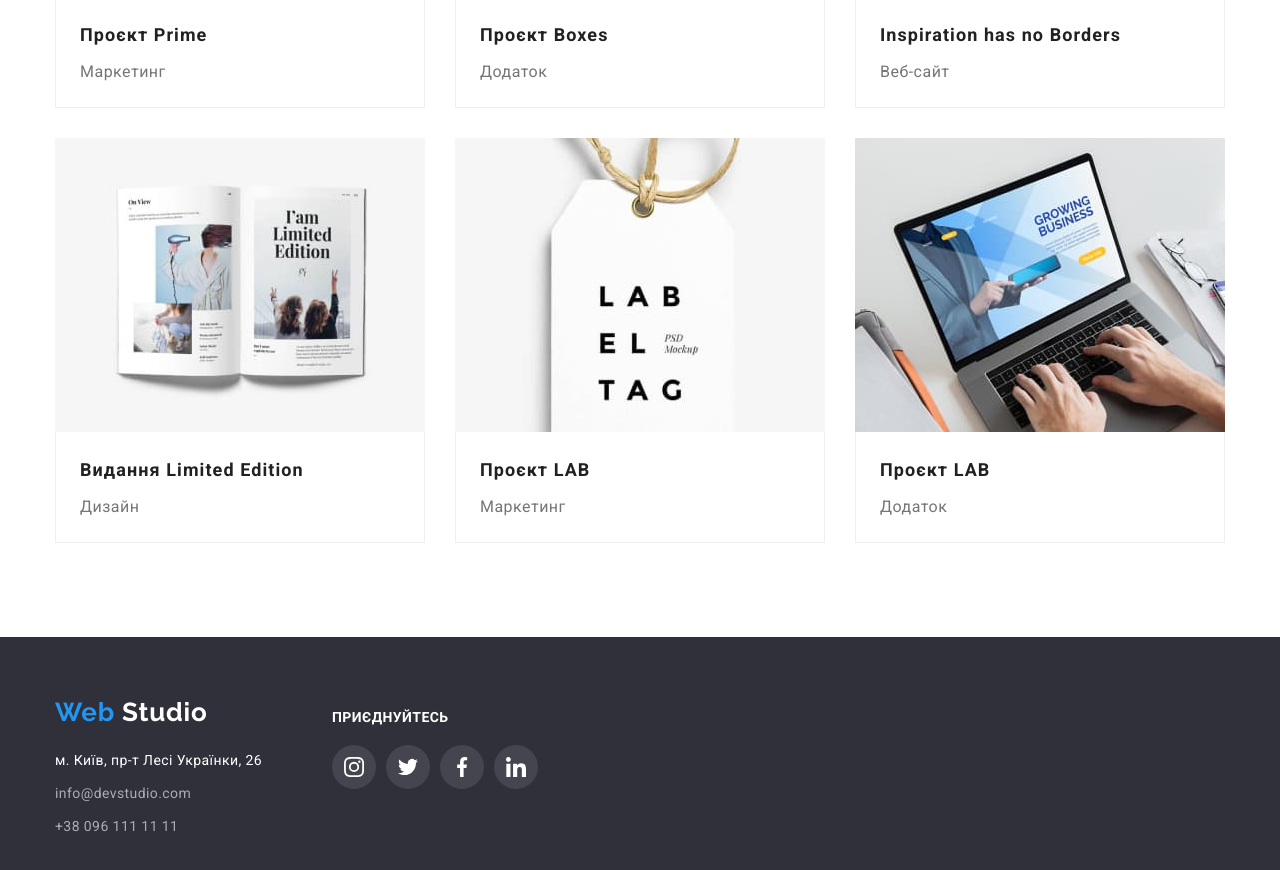
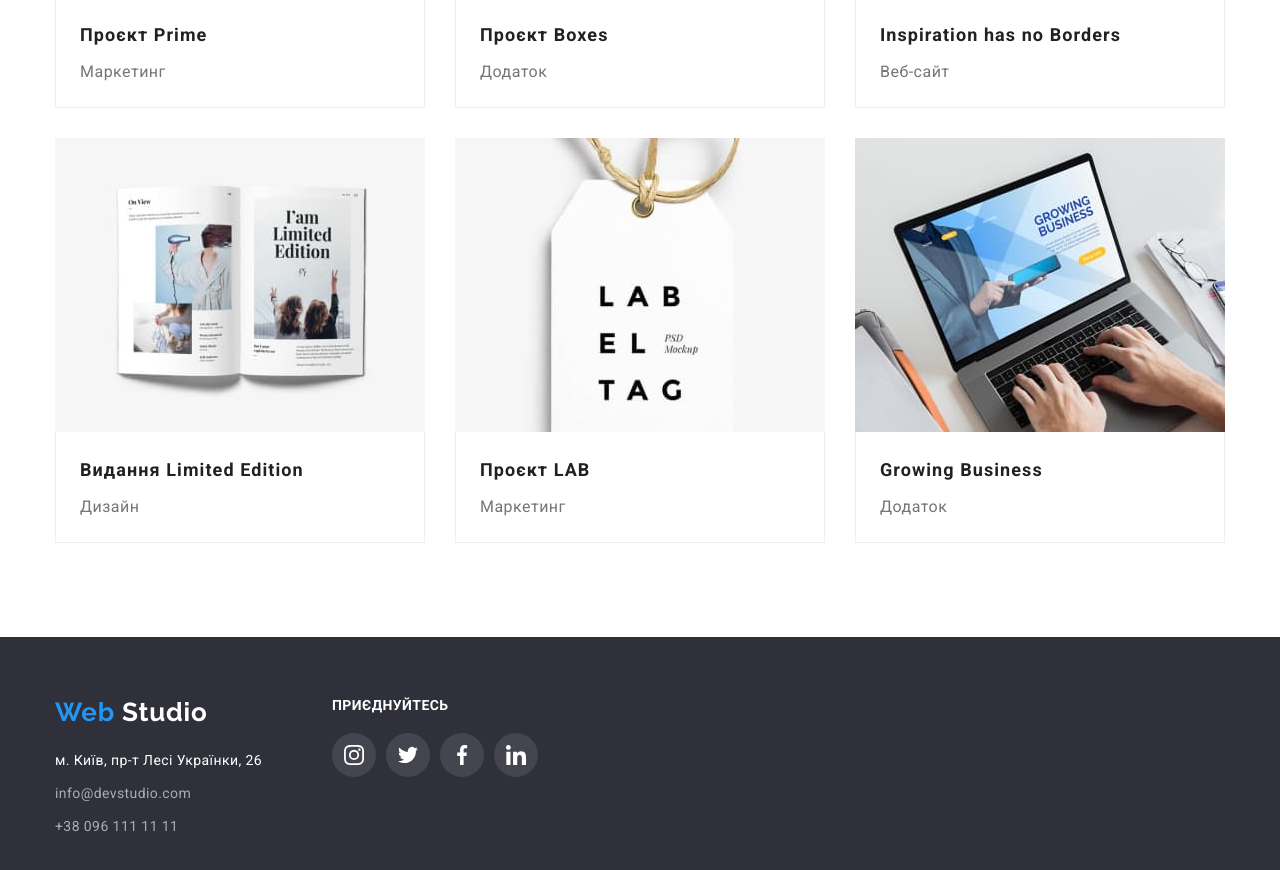
Before and after one commit to amvrogor/goit-markup-hw-04, a plain HTML site: page portfolio.html in a window 1280 px wide. Shown: the part 996-1866 px from the top of the page. Drawn offline with nearby package versions, Linux system fonts and the light colour scheme.

Commit message:
Changes after mentor

```diff
--- a/css/styles.css
+++ b/css/styles.css
@@ -319,17 +319,20 @@ img {
 }
 
 .clients .list li {
+	width: calc((100% - 5 * 30px) / 6);
+}
+
+.clients .list .link {
 	display: flex;
 	justify-content: center;
 	align-items: center;
-	width: calc((100% - 5 * 30px) / 6);
 	height: 92px;
 	border: 1px solid #afb1b8;
 	border-radius: 4px;
 	fill: #afb1b8;
 }
 
-.clients .list li:hover {
+.clients .list .link:hover {
 	border: 1px solid var(--accent-color);
 	cursor: pointer;
 	fill: var(--accent-color)
@@ -385,7 +388,7 @@ img {
 }
 
 .footer .social p {
-	padding-top: 12px;
+	/* padding-top: 12px; */
 	font-weight: 700;
 	font-size: 14px;
 	line-height: 16px;
@@ -475,7 +478,12 @@ img {
 	margin-bottom: 0;
 }
 
-.portfolio .item:hover {
+.portfolio .link {
+	display: block;
+	color: currentColor;
+}
+
+.portfolio .link:hover {
 	box-shadow: 0px 1px 1px rgba(0, 0, 0, 0.12), 0px 4px 4px rgba(0, 0, 0, 0.06),
 		1px 4px 6px rgba(0, 0, 0, 0.16);
 }
@@ -498,8 +506,3 @@ img {
 .portfolio .item p {
 	margin-top: 4px;
 }
-
-.portfolio a {
-	color: currentColor;
-
-}
--- a/portfolio.html
+++ b/portfolio.html
@@ -162,7 +162,7 @@
 							<a class="link" href="">
 								<img src="./images/growingbusuness.jpg" alt="Growing Business" width="370" />
 								<div class="text">
-									<h2 class="title">Проєкт LAB</h2>
+									<h2 class="title">Growing Business</h2>
 									<p>Додаток</p>
 								</div>
 							</a>
```
